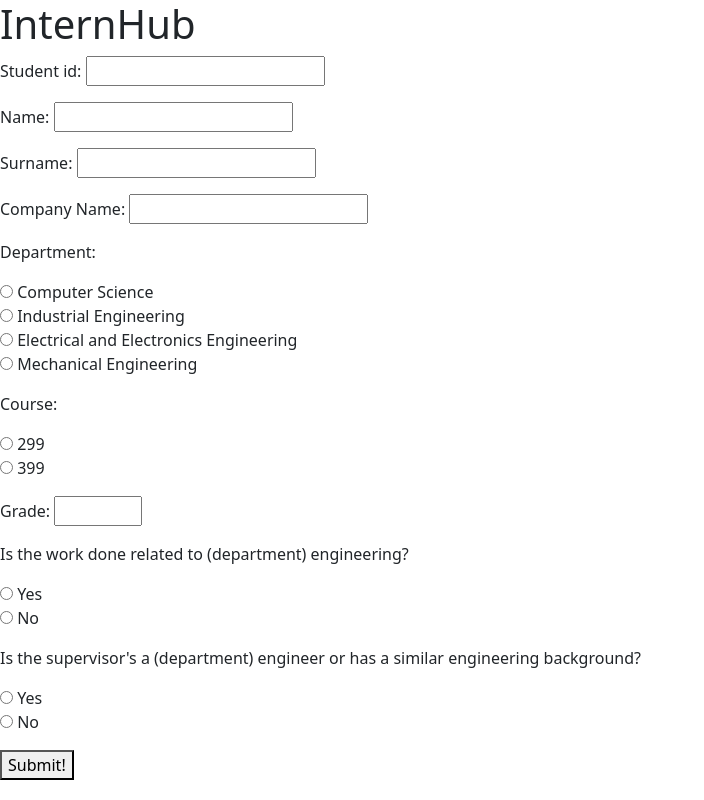
After one commit to SarperArda/InternHub, a Django app: page /reports/create-confidential-form/ in a window 1280 px wide. The commit adds this page. Shown: the whole page, without its empty margins (0-704 px from the left). Run offline with Django 4.2, Linux system fonts and the light colour scheme; a user stored in the database is signed in; data comes from the database, SQL or seed files in the repository.

Commit message:
Created Confidential Form

```diff
--- a/InternHub/InternHub/settings.py
+++ b/InternHub/InternHub/settings.py
@@ -33,6 +33,7 @@ INSTALLED_APPS = [
     'users',
     'announcements',
     'company',
+    'reports',
     'django.contrib.admin',
     'django.contrib.auth',
     'django.contrib.contenttypes',
--- a/InternHub/InternHub/urls.py
+++ b/InternHub/InternHub/urls.py
@@ -23,4 +23,5 @@ urlpatterns = [
     path('', include('main.urls'), name='main'),
     path('announcements/', include('announcements.urls'), name='announcements'),
     path('company/', include('company.urls'), name='company'),
+    path('reports/', include('reports.urls'), name='reports'),
 ]
--- a/InternHub/announcements/templates/announcements/announcement.html
+++ b/InternHub/announcements/templates/announcements/announcement.html
@@ -4,7 +4,7 @@
 {% block title %}InternHub{% endblock %}
 
 {% block styling %}
-    <link rel="stylesheet" type="text/css" href="{% static "main/home.css" %}">
+    <link rel="stylesheet" type="text/css" href="{% static 'main/home.css' %}">
 {% endblock %}
 
 {% block body %}
--- a/InternHub/company/templates/company/companies.html
+++ b/InternHub/company/templates/company/companies.html
@@ -6,7 +6,7 @@
 {% block styling %}
     <link rel="stylesheet" href="https://cdnjs.cloudflare.com/ajax/libs/bootstrap/5.0.0/css/bootstrap.min.css">
     <link rel="stylesheet" href="https://cdnjs.cloudflare.com/ajax/libs/font-awesome/6.0.0-beta2/css/all.min.css">
-    <link rel="stylesheet" type="text/css" href="{% static "main/home.css" %}">
+    <link rel="stylesheet" type="text/css" href="{% static 'main/home.css' %}">
 {% endblock %}
 
 {% block body %}
--- a/InternHub/company/templates/company/create_company.html
+++ b/InternHub/company/templates/company/create_company.html
@@ -6,7 +6,7 @@
 {% block styling %}
     <link rel="stylesheet" href="https://cdnjs.cloudflare.com/ajax/libs/bootstrap/5.0.0/css/bootstrap.min.css">
     <link rel="stylesheet" href="https://cdnjs.cloudflare.com/ajax/libs/font-awesome/6.0.0-beta2/css/all.min.css">
-    <link rel="stylesheet" type="text/css" href="{% static "main/home.css" %}">
+    <link rel="stylesheet" type="text/css" href="{% static 'main/home.css' %}">
 {% endblock %}
 
 {% block body %}
--- /dev/null
+++ b/InternHub/reports/forms.py
@@ -0,0 +1,59 @@
+from django import forms
+from users.models import EngineeringDepartment, Course, Student
+from company.models import Company
+from reports.models import Internship
+from django.core.exceptions import ValidationError
+
+
+yes_no_choices = ('Yes', 'Yes'), ('No', 'No')
+
+
+class ConfidentialCompanyForm(forms.Form):
+    student_id = forms.CharField(min_length=8, max_length=8, required=True)
+    name = forms.CharField(max_length=100)
+    surname = forms.CharField(max_length=100)
+    company = forms.CharField(
+        label="Company Name", max_length=100, required=True)
+
+    department = forms.ModelChoiceField(
+        queryset=EngineeringDepartment.objects.all(),
+        widget=forms.RadioSelect,
+        required=True,
+    )
+    course = forms.ModelChoiceField(
+        queryset=Course.objects.filter(),
+        widget=forms.RadioSelect,
+        required=True,
+    )
+    grade = forms.IntegerField(min_value=0, max_value=10)
+    is_work_related = forms.ChoiceField(
+        label="Is the work done related to (department) engineering?",
+        choices=yes_no_choices,
+        widget=forms.RadioSelect,)
+    supervisor_background = forms.ChoiceField(
+        label="Is the supervisor's a (department) engineer or has a similar engineering background?",
+        choices=yes_no_choices,
+        widget=forms.RadioSelect,)
+
+    def clean(self):
+        cleaned_data = super().clean()
+
+        # Getting data from the form
+        student_id = cleaned_data.get('student_id')
+        name = cleaned_data.get('name')
+        surname = cleaned_data.get('surname')
+        company = cleaned_data.get('company')
+        department = cleaned_data.get('department')
+        course = cleaned_data.get('course')
+
+        # Checking if the student exists and if the internship exists.
+        try:
+            student = Student.objects.get(user_id=student_id)
+            internship = Internship.objects.get(student=student, course=course)
+        except Student.DoesNotExist:
+            self.add_error('student_id', 'Student does not exist')
+            return
+        except Internship.DoesNotExist:
+            self.add_error(
+                'student_id', f'Internship does not exist ({department.code}{course.code})')
+            return
--- /dev/null
+++ b/InternHub/reports/templates/reports/create_confidential_form.html
@@ -0,0 +1,21 @@
+{% extends 'base.html' %}
+{% load static %}
+
+{% block title %}Create Form{% endblock %}
+
+{% block styling %}
+    <link rel="stylesheet" type="text/css" href="{% static 'reports/login.css' %}">
+{% endblock %}
+
+{% block body %}
+    <div class="form-page">
+        <div class="form">
+            <h1>InternHub</h1>
+            <form method="post" class="form">
+                {% csrf_token %}
+                {{ form.as_p }}
+                <button type="submit">Submit!</button>
+            </form>
+        </div>
+    </div>
+{% endblock %}
--- /dev/null
+++ b/InternHub/reports/urls.py
@@ -0,0 +1,7 @@
+from django.urls import path
+from . import views
+app_name = 'reports'
+
+urlpatterns = [
+    path('create-confidential-form/', views.CreateConfidentialForm.as_view(), name='login'),
+]
--- a/InternHub/reports/views.py
+++ b/InternHub/reports/views.py
@@ -1,3 +1,42 @@
 from django.shortcuts import render
+from django.views.generic.edit import FormView
+from reports.forms import ConfidentialCompanyForm
+from django.contrib.auth.mixins import LoginRequiredMixin
+from .models import Internship
+from users.models import Student
+# Create your views here.
 
-# Create your views here.
+
+class CreateConfidentialForm(LoginRequiredMixin, FormView):
+    form_class = ConfidentialCompanyForm
+    template_name = 'reports/create_confidential_form.html'
+    success_url = '/company/companies/'
+
+    def form_valid(self, form):
+        # Checking if the report is satisfactory.
+
+        if form.cleaned_data['grade'] < 7:
+            status = 'REJECTED'
+        elif not form.cleaned_data['is_work_related']:
+            status = 'REJECTED'
+        elif not form.cleaned_data['supervisor_background']:
+            status = 'REJECTED'
+        else:
+            status = 'ACCEPTED'
+
+        # Getting the user_id and course from the form.
+        user_id = form.cleaned_data['student_id']
+        course = form.cleaned_data['course']
+
+        # Getting the internship object.
+        internship = Internship.objects.get(
+            student=Student.objects.get(user_id=user_id), course=course)
+
+        # If the form is not valid, return the form with the errors.
+        if form.errors != {}:
+            return super().form_invalid(form)
+
+        # If there are no errors, save the form and update the internship status.
+        form.save()
+        internship.confidential_company_form.status = status
+        return super().form_valid(form)
--- a/InternHub/users/models.py
+++ b/InternHub/users/models.py
@@ -13,12 +13,10 @@ class EngineeringDepartment(models.Model):
 
     def save(self, *args, **kwargs):
         super().save(*args, **kwargs)
-        Course.objects.create(code=self.code + "299", name="Summer Training 1")
-        Course.objects.create(code=self.code + "399", name="Summer Training 2")
 
 
 class Course(models.Model):
-    code = models.CharField(max_length=6, unique=True)
+    code = models.CharField(max_length=3, unique=True)
     name = models.CharField(max_length=50, blank=True)
 
     def __str__(self):
@@ -114,20 +112,8 @@ class User(AbstractBaseUser, PermissionsMixin, RoleMixin):
     def has_module_perms(self, app_label):
         return True
 
-
-
-class Student(User):
-    course = models.ForeignKey(
-        Course, on_delete=models.SET_NULL, null=True, related_name='students')
-
-    class Meta:
-        verbose_name = 'Student'
-        verbose_name_plural = 'Students'
-
 class Instructor(User):
     is_staff = True
-    students = models.ManyToManyField(Student, blank=True, editable=False, null=True,
-                                      related_name='instructor_of_student')
 
     def assign_students_to_instructor(self, student):
         self.students.add(student)
@@ -145,6 +131,13 @@ class Instructor(User):
         verbose_name = 'Instructor'
         verbose_name_plural = 'Instructors'
 
+class Student(User):
+
+    class Meta:
+        verbose_name = 'Student'
+        verbose_name_plural = 'Students'
+
+
 
 class DepartmentSecretary(User):
     is_staff = True
@@ -160,10 +153,10 @@ class DepartmentSecretary(User):
 
     @staticmethod
     def assign_tos (instructor, student):
-        if student.instructor_of_student.count() == 0:
+        if student.grading_instructor is None:
             instructor.assign_students_to_instructor(student)
         else:
-            student.instructor_of_student.first().remove_students_to_instructor(student)
+            student.grading_instructor.remove_students_to_instructor(student)
             instructor.assign_students_to_instructor(student)
     class Meta:
         verbose_name = 'Department Secretary'
```
Also changed, not shown: InternHub/reports/models.py (+46 -20 lines), InternHub/users/admin.py (+6 -6 lines), InternHub/db.sqlite3, InternHub/reports/migrations/0001_initial.py (added), InternHub/reports/migrations/0002_confidentialcompanyform_status_gradingform_status_and_more.py (added), InternHub/reports/migrations/0003_internship_instructor_alter_internship_company_and_more.py (added), InternHub/reports/migrations/0004_evaluationform_is_work_related_and_more.py (added), InternHub/users/migrations/0006_remove_instructor_students_student_students.py (added), InternHub/users/migrations/0007_remove_student_course_remove_student_students.py (added), InternHub/users/migrations/0008_alter_course_code.py (added).
